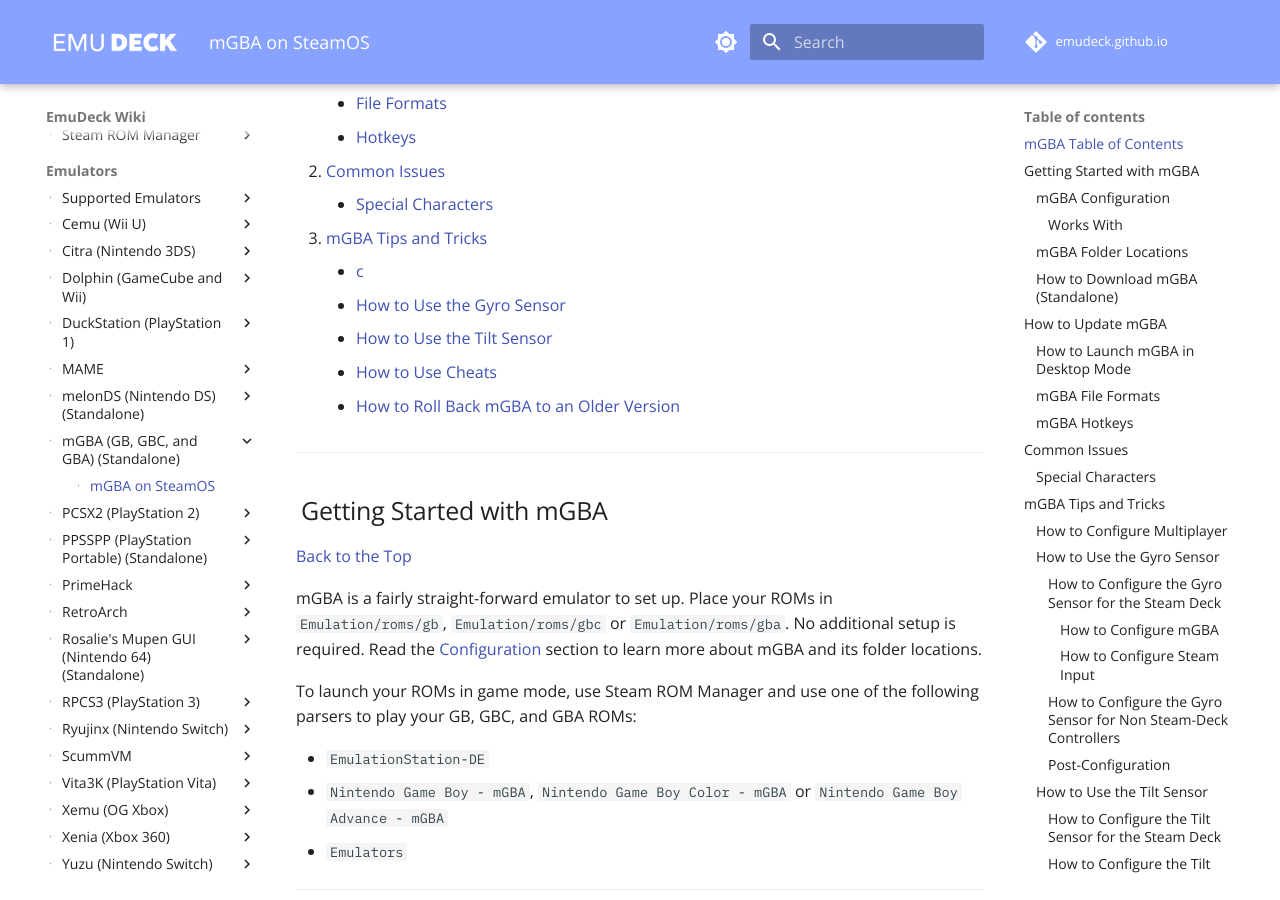
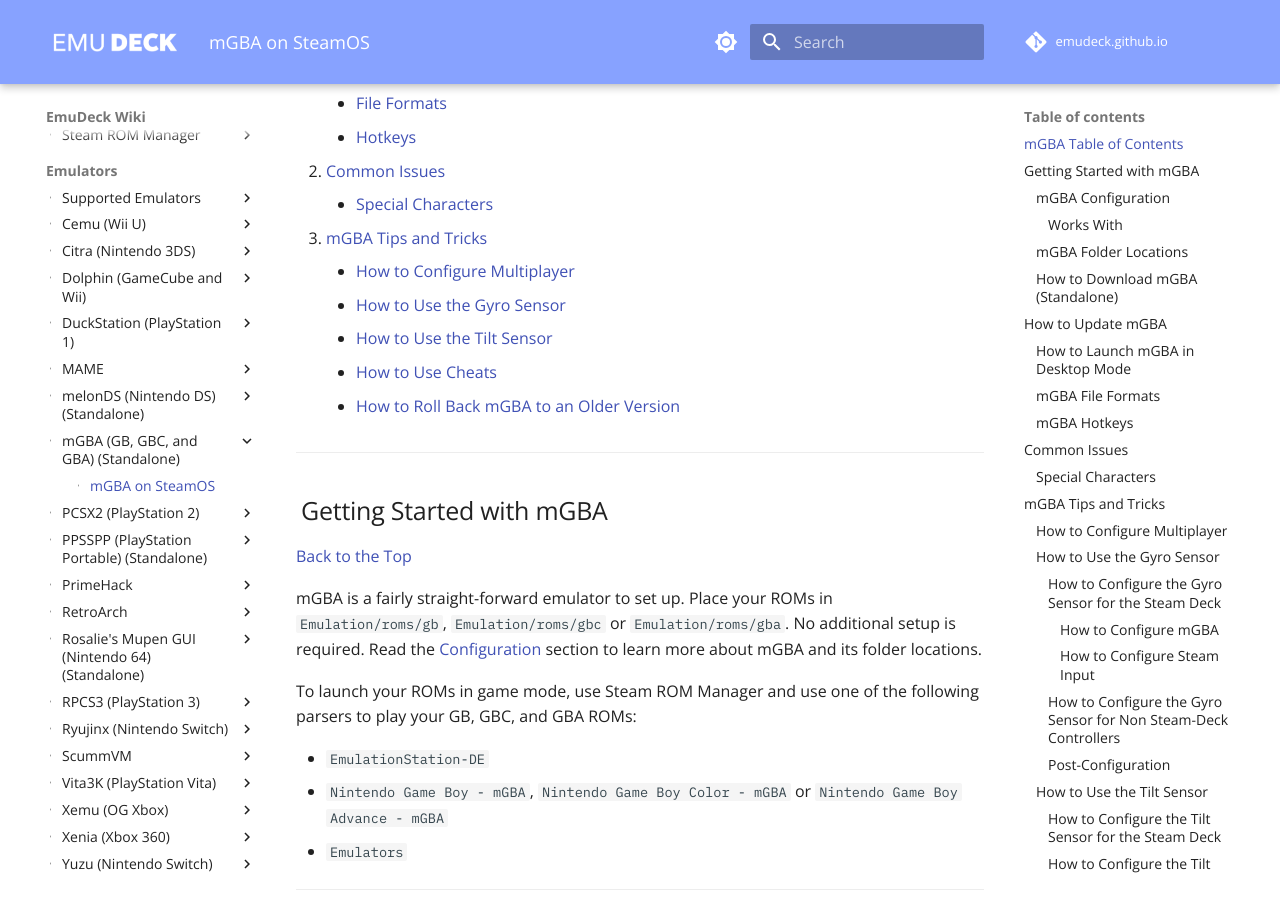
Before and after one commit to EmuDeck/emudeck.github.io, an MkDocs documentation site: the page built from docs/emulators/steamos/mgba.md, in a window 1280 px wide and 900 px high, scrolled down 737 px. Built offline with MkDocs 1.6.1 and Material for MkDocs 9.7.7, drawn with Linux system fonts in a browser that asks for light colours; comment, search, counter and statistics services are not loaded.

Commit message:
[Fix] mGBA ToC typo

```diff
--- a/docs/emulators/steamos/mgba.md
+++ b/docs/emulators/steamos/mgba.md
@@ -26,7 +26,7 @@
     - [Special Characters](#special-characters)
 
 3. [mGBA Tips and Tricks](#mgba-tips-and-tricks)
-    - [c](#how-to-configure-multiplayer)
+    - [How to Configure Multiplayer](#how-to-configure-multiplayer)
     - [How to Use the Gyro Sensor](#how-to-use-the-gyro-sensor)
     - [How to Use the Tilt Sensor](#how-to-use-the-tilt-sensor)
     - [How to Use Cheats](#how-to-use-cheats)
```
